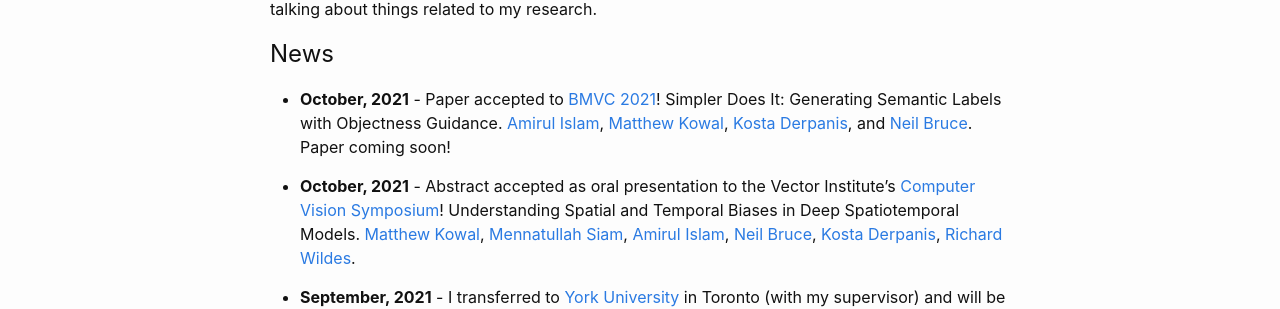
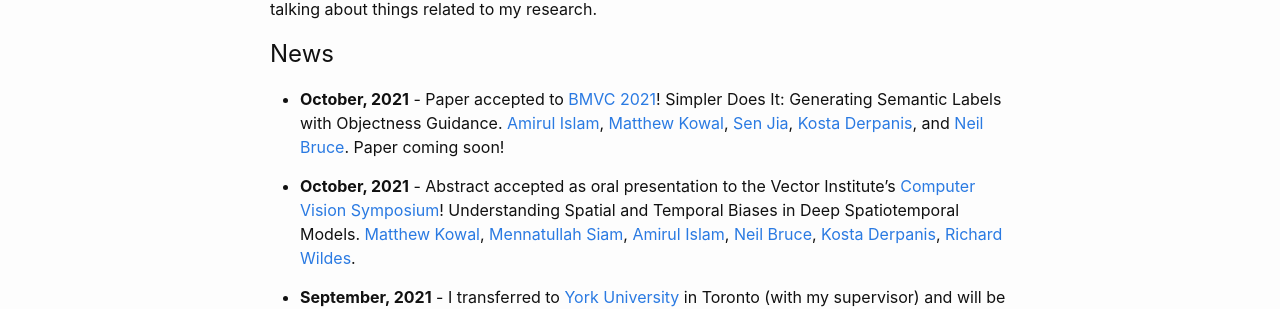
Before and after one commit to MKowal2/MKowal4.github.io, a Jekyll site: the page built from index.md, in a window 1280 px wide. Shown: the part 582-891 px from the top of the page. Built offline with Jekyll 4.4.1, drawn with Linux system fonts in a browser that asks for light colours.

Commit message:
Update index.md

```diff
--- a/index.md
+++ b/index.md
@@ -19,7 +19,7 @@ My name is Matthew Kowal, welcome to my website (and blog - link at the top). I
 
 ## News
 
-* **October, 2021** - Paper accepted to [BMVC 2021](https://www.bmvc2021.com/)! Simpler Does It: Generating Semantic Labels with Objectness Guidance. [Amirul Islam](https://www.cs.ryerson.ca/~amirul/), [Matthew Kowal](https://mkowal2.github.io/), [Kosta Derpanis](https://www.cs.ryerson.ca/~kosta/), and [Neil Bruce](https://www.cs.ryerson.ca/~bruce/). Paper coming soon!
+* **October, 2021** - Paper accepted to [BMVC 2021](https://www.bmvc2021.com/)! Simpler Does It: Generating Semantic Labels with Objectness Guidance. [Amirul Islam](https://www.cs.ryerson.ca/~amirul/), [Matthew Kowal](https://mkowal2.github.io/), [Sen Jia](https://scholar.google.com/citations?user=WOsy1foAAAAJ&hl=en), [Kosta Derpanis](https://www.cs.ryerson.ca/~kosta/), and [Neil Bruce](https://www.cs.ryerson.ca/~bruce/). Paper coming soon!
 
 * **October, 2021** - Abstract accepted as oral presentation to the Vector Institute's [Computer Vision Symposium](https://vectorinstitute.ai/event/computer-vision-symposium/)! Understanding Spatial and Temporal Biases in Deep Spatiotemporal Models. [Matthew Kowal](https://mkowal2.github.io/), [Mennatullah Siam](http://webdocs.cs.ualberta.ca/~mennatul/), [Amirul Islam](https://www.cs.ryerson.ca/~amirul/), [Neil Bruce](https://www.cs.ryerson.ca/~bruce/), [Kosta Derpanis](https://www.cs.ryerson.ca/~kosta/), [Richard Wildes](http://www.cse.yorku.ca/~wildes/).
 
```
